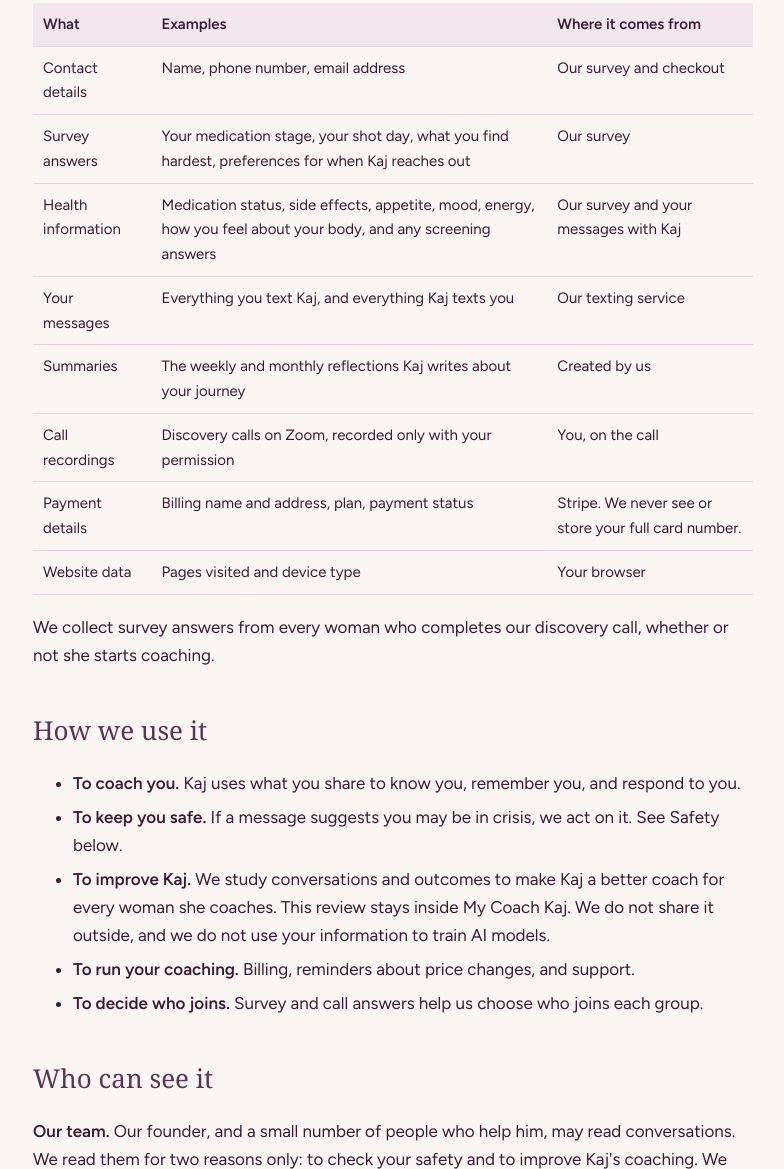
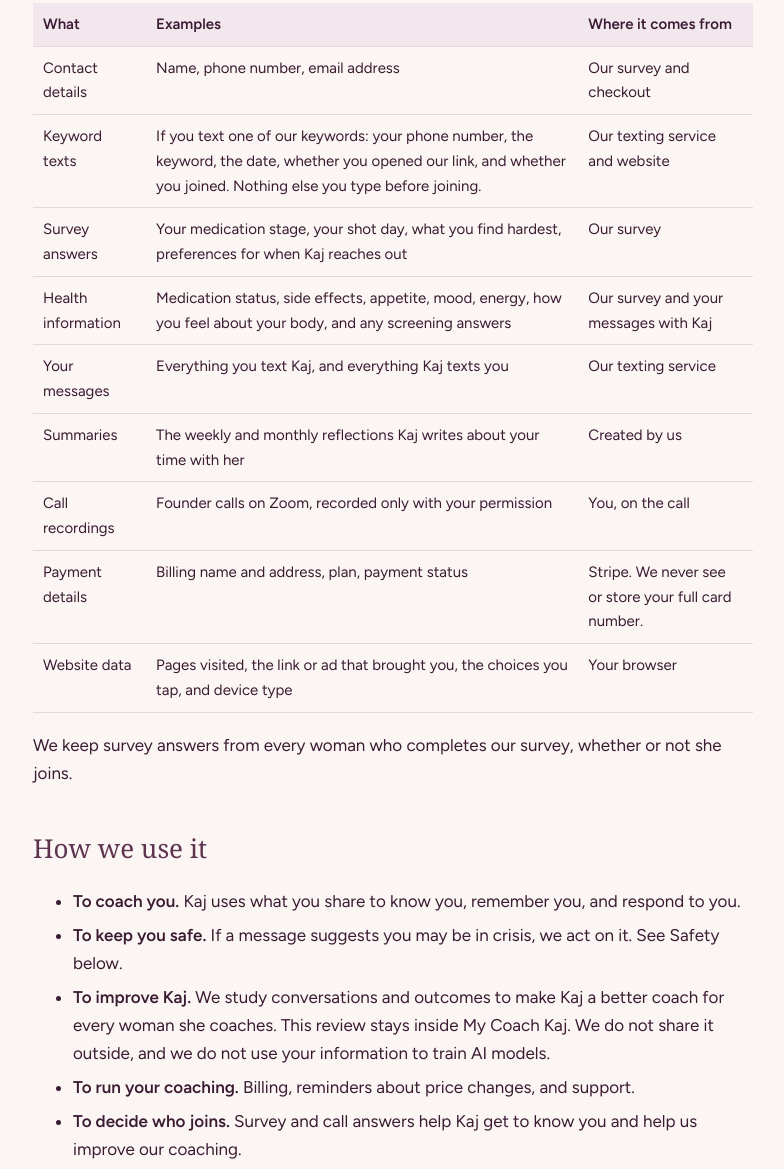
Before and after one commit to freofinancial-arch/mycoachkaj-site, a plain HTML site: page privacy.html in a window 1280 px wide. Shown: the part 697-1866 px from the top of the page, without its empty margins (247-1031 px from the left). Drawn offline with Linux system fonts and the light colour scheme; a web font is replaced by a local one.

Commit message:
L8: Texting Terms and Privacy Policy changes approved Nov 14
Places the approved copy from docs/plan/l8_policy_changes_nov14_2026.md.
Items 2 and 6 are left for Barth because the live words differ.

Co-Authored-By: Claude Opus 5.5 <noreply@anthropic.com>
Claude-Session: https://claude.ai/code/session_01J995PqBYLA8Ny5Upy5hXLp

```diff
--- a/privacy.html
+++ b/privacy.html
@@ -35,7 +35,7 @@ footer a{color:var(--cream)}
 <div class="top"><a href="index.html">My Coach <span>Kaj</span></a></div>
 <main>
 <h1>Privacy Policy</h1>
-<p class="updated">Last updated October 30, 2026</p>
+<p class="updated">Last updated November 14, 2026</p>
 <h2>Who we are</h2>
 <p>My Coach Kaj is a text message coaching service for women on, or coming off, a GLP-1 medication. My Coach Kaj is a business name of Next 10 Capital LLC, a Texas limited liability company. In this policy, "we" and "us" mean My Coach Kaj.</p>
 <p>Questions about your information go to <strong><a href="mailto:support@mycoachkaj.com">support@mycoachkaj.com</a></strong>.</p>
@@ -57,6 +57,11 @@ footer a{color:var(--cream)}
 <td>Our survey and checkout</td>
 </tr>
 <tr>
+<td>Keyword texts</td>
+<td>If you text one of our keywords: your phone number, the keyword, the date, whether you opened our link, and whether you joined. Nothing else you type before joining.</td>
+<td>Our texting service and website</td>
+</tr>
+<tr>
 <td>Survey answers</td>
 <td>Your medication stage, your shot day, what you find hardest, preferences for when Kaj reaches out</td>
 <td>Our survey</td>
@@ -73,12 +78,12 @@ footer a{color:var(--cream)}
 </tr>
 <tr>
 <td>Summaries</td>
-<td>The weekly and monthly reflections Kaj writes about your journey</td>
+<td>The weekly and monthly reflections Kaj writes about your time with her</td>
 <td>Created by us</td>
 </tr>
 <tr>
 <td>Call recordings</td>
-<td>Discovery calls on Zoom, recorded only with your permission</td>
+<td>Founder calls on Zoom, recorded only with your permission</td>
 <td>You, on the call</td>
 </tr>
 <tr>
@@ -88,19 +93,19 @@ footer a{color:var(--cream)}
 </tr>
 <tr>
 <td>Website data</td>
-<td>Pages visited and device type</td>
+<td>Pages visited, the link or ad that brought you, the choices you tap, and device type</td>
 <td>Your browser</td>
 </tr>
 </tbody>
 </table>
-<p>We collect survey answers from every woman who completes our discovery call, whether or not she starts coaching.</p>
+<p>We keep survey answers from every woman who completes our survey, whether or not she joins.</p>
 <h2>How we use it</h2>
 <ul>
 <li><strong>To coach you.</strong> Kaj uses what you share to know you, remember you, and respond to you.</li>
 <li><strong>To keep you safe.</strong> If a message suggests you may be in crisis, we act on it. See Safety below.</li>
 <li><strong>To improve Kaj.</strong> We study conversations and outcomes to make Kaj a better coach for every woman she coaches. This review stays inside My Coach Kaj. We do not share it outside, and we do not use your information to train AI models.</li>
 <li><strong>To run your coaching.</strong> Billing, reminders about price changes, and support.</li>
-<li><strong>To decide who joins.</strong> Survey and call answers help us choose who joins each group.</li>
+<li><strong>To decide who joins.</strong> Survey and call answers help Kaj get to know you and help us improve our coaching.</li>
 </ul>
 <h2>Who can see it</h2>
 <p><strong>Our team.</strong> Our founder, and a small number of people who help him, may read conversations. We read them for two reasons only: to check your safety and to improve Kaj's coaching. We hide names wherever we can.</p>
@@ -186,7 +191,7 @@ footer a{color:var(--cream)}
 </tbody>
 </table>
 <p>If you return within 2 years, Kaj still remembers your conversations.</p>
-<p>If you complete our survey but do not start coaching, we keep your answers while you are on our waitlist. If the next group opens and you do not join, we remove your name, phone number, and email within 60 days. Your remaining answers become anonymous statistics.</p>
+<p>If you complete our survey or text a keyword but do not join, we keep your details for up to 24 months. Then we remove your name, phone number, and email. If you reply STOP, we keep a record of that so we never text you again. Your remaining answers become anonymous statistics.</p>
 <p>When we make information anonymous, we remove your name, phone number, and email, and we remove identifying details from anything you typed. We do not try to identify anyone from anonymous data.</p>
 <h2>Your choices and rights</h2>
 <ul>
```
Also changed, not shown: texting-terms.html (+6 -4 lines).
